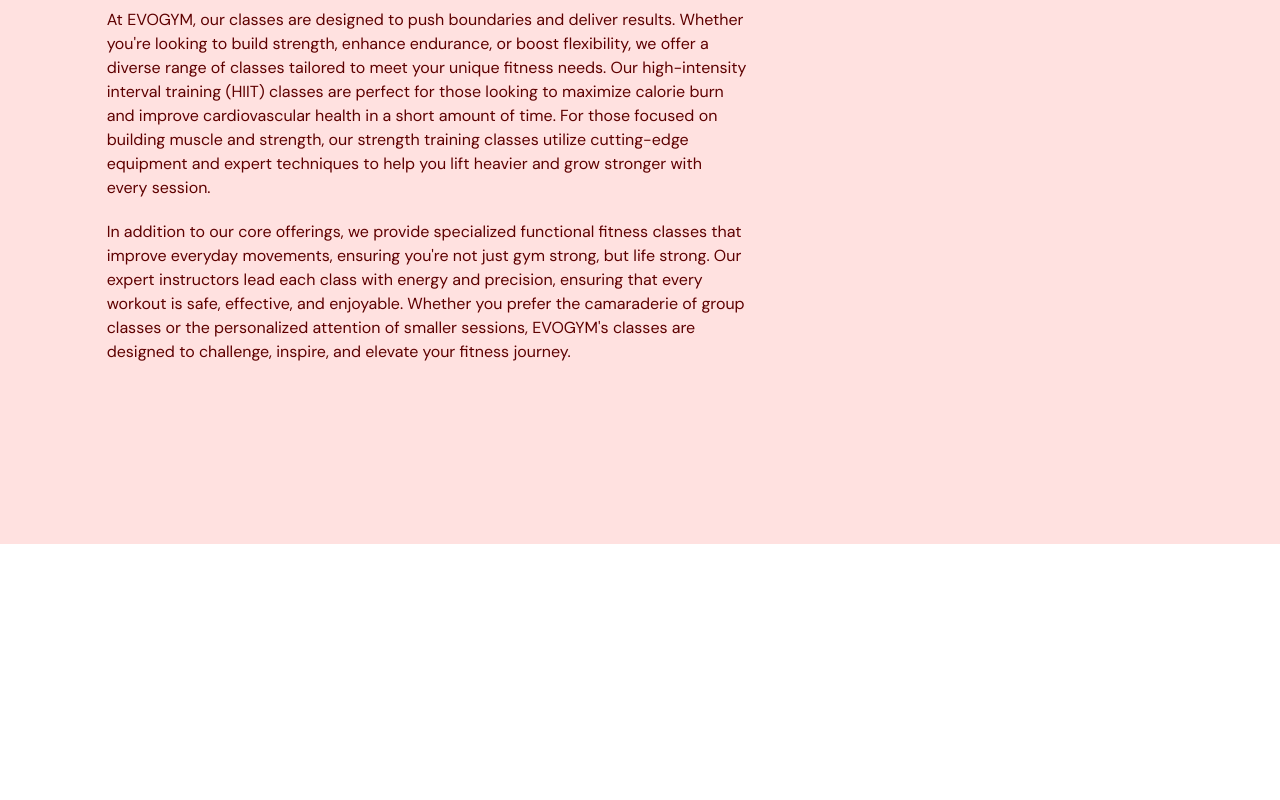
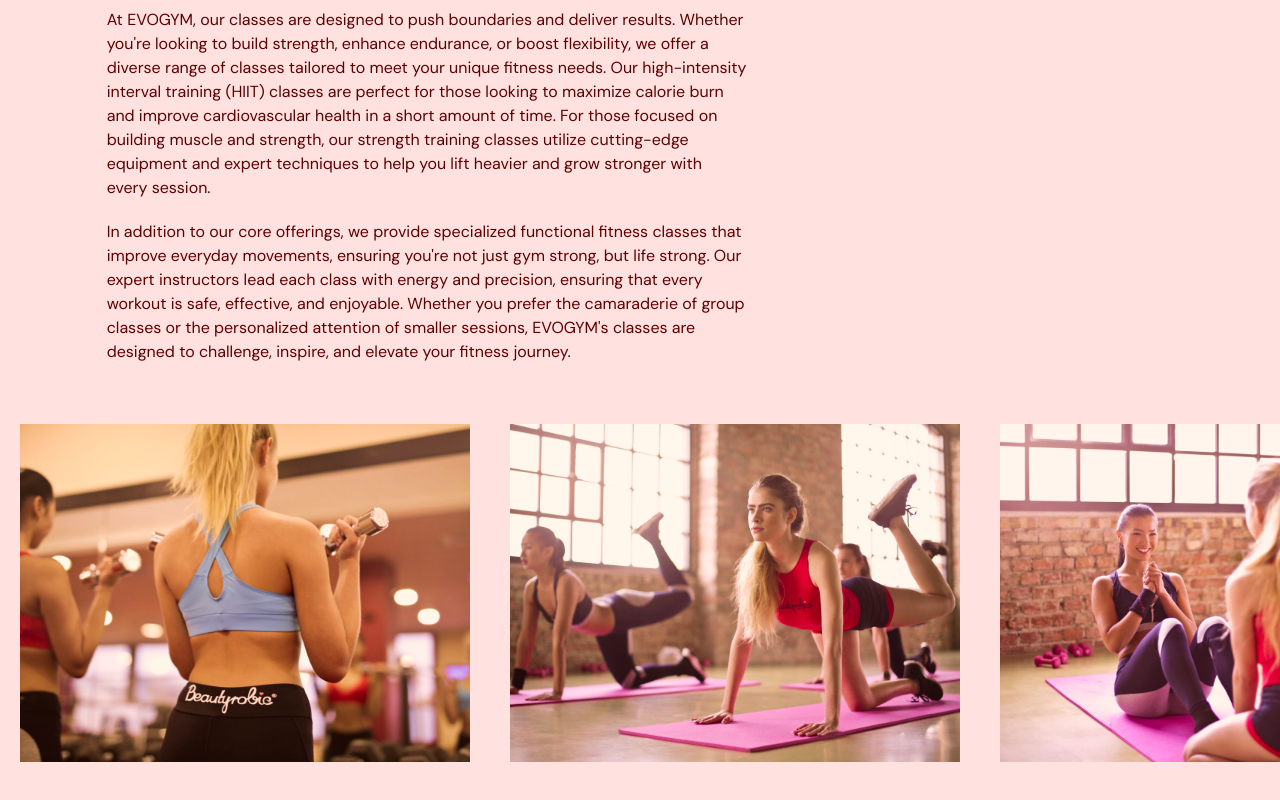
Before and after one commit to danishm4557/gym_website, a React (Vite) app: page / in a window 1280 px wide. Shown: the part 2492-3292 px from the top of the page. Before the commit the page ends 3036 px from the top, so only its background shows below. Built offline with nearby package versions, Linux system fonts and the light colour scheme.

Commit message:
Added Our Classes section with multiple images, hover text over images, and horizontal scrolling

```diff
--- /dev/null
+++ b/src/scenes/ourClasses/Class.tsx
@@ -0,0 +1,21 @@
+
+type Props = {
+	name: string;
+	description?: string;
+	image: string;
+}
+
+const Class = ({ name, description = "Join us for a dynamic, all-levels workout designed to challenge and energize you. Our expert-led sessions focus on building strength, flexibility, and overall fitness.", image }: Props) => {
+
+	const overlayStyles = `p-5 absolute z-30 flex h-[380px] w-[450px] flex-col items-center justify-center whitespace-normal bg-primary-500 text-center text-white opacity-0 transition duration-500 hover:opacity-90`
+
+  return <li className="relative mx-5 inline-block h-[380px] w-[450px]">
+	<div className={overlayStyles}>
+		<p className="text-2xl">{name}</p>
+		<p className="mt-5">{description}</p>
+	</div>
+	<img alt={`${image}`} src={image} />
+  </li>
+}
+
+export default Class
--- a/src/scenes/ourClasses/index.tsx
+++ b/src/scenes/ourClasses/index.tsx
@@ -1,5 +1,5 @@
 import React from 'react'
-import { SelectedPage } from '../../shared/types'
+import { SelectedPage, ClassType } from '../../shared/types'
 import image1 from '../../assets/image1.png';
 import image2 from '../../assets/image2.png';
 import image3 from '../../assets/image3.png';
@@ -8,7 +8,38 @@
 import image6 from '../../assets/image6.png';
 import { motion } from 'framer-motion';
 import HText from '../../shared/HText';
+import Class from './Class';
 
+const classes: Array<ClassType> = [
+	{
+		name: "Weight Training Classes",
+		description: "Boost your strength and fitness in our weight training class, perfect for all levels. Expert-led sessions focus on building muscle and enhancing overall tone.",
+		image: image1
+	},
+	{
+		name: "Yoga Classes",
+		image: image2
+	},
+	{
+		name: "Ab Core Classes",
+		description: "Strengthen your core and sculpt your abs in our focused Ab Core class, perfect for all fitness levels. Expert-led workouts target your midsection for maximum results.",
+		image: image3
+	},
+	{
+		name: "Adventure Classes",
+		description: "Unleash your adventurous spirit in our high-energy Adventure class. Designed for all fitness levels, this session combines dynamic movements and challenges to keep you engaged and energized.",
+		image: image4
+	},
+	{
+		name: "Fitness Classes",
+		description: "Elevate your fitness in our all-levels Fitness class. Expert-led sessions combine cardio and strength training for a full-body workout that keeps you motivated.",
+		image: image5
+	},
+	{
+		name: "Training Classes",
+		image: image6
+	}
+]
 
 type Props = {
 	setSelectedPage: (value: SelectedPage) => void;
@@ -40,6 +71,18 @@
 				</p>
 			</div>
 		</motion.div>
+		<div className="mt-10 h-[350px] w-full overflow-x-auto overflow-y-hidden">
+			<ul className="w-[2800px] whitespace-nowrap">
+				{classes.map((item: ClassType, index) => (
+					<Class
+						key={`${item.name}-${index}`}
+						name={item.name}
+						description={item.description}
+						image={item.image}
+					/>
+				))}
+			</ul>
+		</div>
 	</motion.div>
   </section>
 }
```
Also changed, not shown: src/shared/types.ts (+7 -0 lines).
